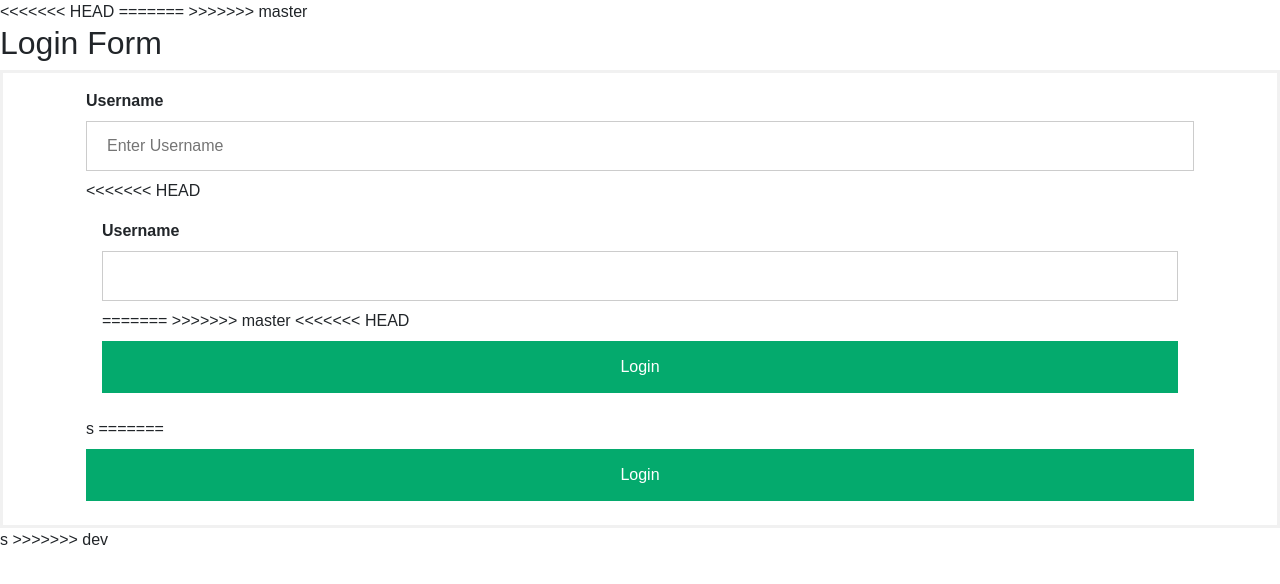
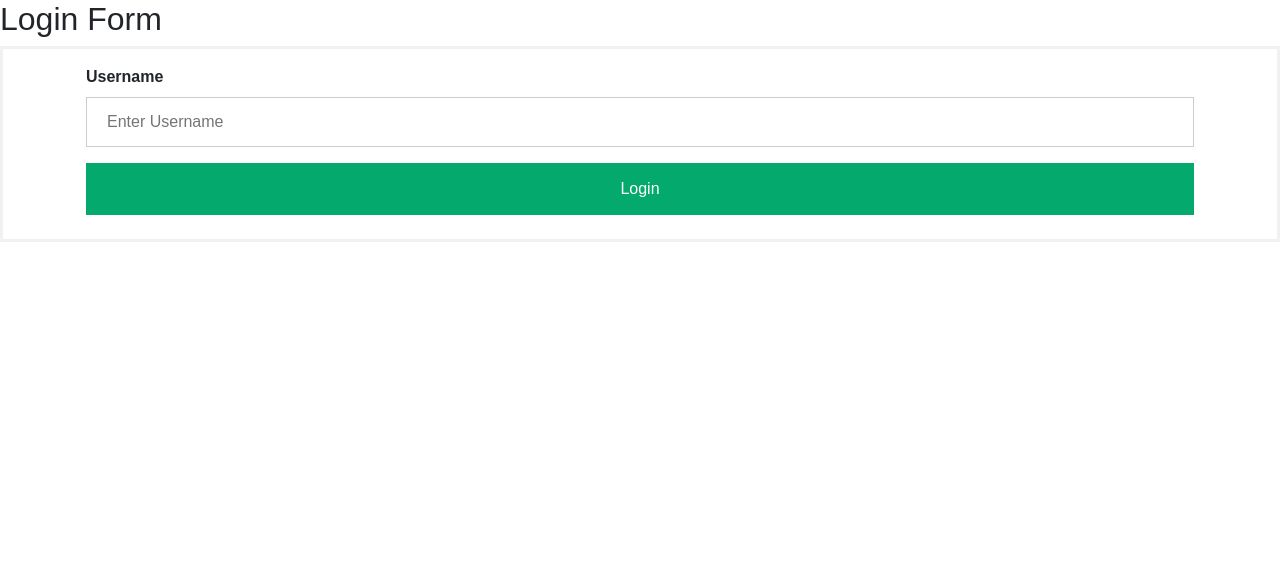
Before and after one commit to nyadav55/admindashboard, a PHP site: page / in a window 1280 px wide. Shown: the top 584 px of the page. Run offline with PHP 8.4, Linux system fonts and the light colour scheme.

Commit message:
UI changes

```diff
--- a/action.js
+++ b/action.js
@@ -1,5 +1,6 @@
 function loginuser() {
     var username = $('#uname').val()
+    alert("username "+username);
             $.ajax({
                 type: "GET",
                 url: "controller/loginaccess.php?action=checkLogin&username="+ username,
@@ -7,6 +8,7 @@ function loginuser() {
                 async: true,
                 success: function(data) {
                     alert(data);
+
                     $('#result').html(data);
                 }
             });
--- a/connection/conn.php
+++ b/connection/conn.php
@@ -34,7 +34,7 @@ $mysqli = new mysqli(DB_HOST, DB_USER, DB_PASSWORD, DB_DATABASE);
             printf("Connect failed: %s<br />", $mysqli -> connect_error);
             exit();
          }
-         printf('Connected successfully.<br />');
+//         printf('Connected successfully.<br />');
          return $mysqli;
 //         $mysqli -> close();
 ?>
--- a/index.php
+++ b/index.php
@@ -6,11 +6,7 @@ and open the template in the editor.
 -->
 <html>
     <head>
-<<<<<<< HEAD
-        <!-- Required meta tags Test -->
-    <meta charset="utf-8">
-    <meta name="viewport" content="width=device-width, initial-scale=1">
-=======
+
         <!-- Required meta tags -->
         <meta charset="utf-8">
         <meta name="viewport" content="width=device-width, initial-scale=1">
@@ -21,7 +17,7 @@ and open the template in the editor.
         <link href="style.css" rel="stylesheet" type="text/css"/>
 
         <title>user login page</title>
->>>>>>> master
+
 
     </head>
     <body>
@@ -31,47 +27,21 @@ and open the template in the editor.
         <form action="" method="post">
             <div class="container">
                 <label for="uname"><b>Username</b></label>
-                <input type="text" placeholder="Enter Username" id="uname " name="uname">
+                <input type="text" placeholder="Enter Username" id="uname" name="uname">
 
-<<<<<<< HEAD
-<form action="" method="post">
-    <div class="container">
-    <label for="uname"><b>Username</b></label>
-    <input type="text" id="uname " name="uname" >
-=======
+
                 <!--    <label for="psw"><b>Password</b></label>
                     <input type="password" placeholder="Enter Password" name="psw" required>-->
->>>>>>> master
 
-<<<<<<< HEAD
                 <button type="submit" onclick="loginuser()">Login</button>
-                <!--    <label>
-                      <input type="checkbox" checked="checked" name="remember"> Remember me
-                    </label>-->
+
             </div>
 
-            <!--  <div class="container" style="background-color:#f1f1f1">
-                <button type="button" class="cancelbtn">Cancel</button>
-                <span class="psw">Forgot <a href="#">password?</a></span>
-              </div>-->
             <div id="result"></div>
         </form>
-        <script src="https://cdn.jsdelivr.net/npm/bootstrap@5.0.2/dist/js/bootstrap.bundle.min.js" integrity="sha384-MrcW6ZMFYlzcLA8Nl+NtUVF0sA7MsXsP1UyJoMp4YLEuNSfAP+JcXn/tWtIaxVXM" crossorigin="anonymous"></script>s
+        <script src="https://cdn.jsdelivr.net/npm/bootstrap@5.0.2/dist/js/bootstrap.bundle.min.js" integrity="sha384-MrcW6ZMFYlzcLA8Nl+NtUVF0sA7MsXsP1UyJoMp4YLEuNSfAP+JcXn/tWtIaxVXM" crossorigin="anonymous"></script>
         <script  src="https://code.jquery.com/jquery-3.7.1.min.js" integrity="sha256-/JqT3SQfawRcv/BIHPThkBvs0OEvtFFmqPF/lYI/Cxo=" crossorigin="anonymous"></script>
         <script src="action.js" type="text/javascript"></script>
-=======
-<!--    <label for="psw"><b>Password</b></label>
-    <input type="password" placeholder="Enter Password" name="psw" required>-->
 
-<button type="submit" onclick="loginuser()">Login</button>
-
-  </div>
-
-    <div id="result"></div>
-</form>
-<script src="https://cdn.jsdelivr.net/npm/bootstrap@5.0.2/dist/js/bootstrap.bundle.min.js" integrity="sha384-MrcW6ZMFYlzcLA8Nl+NtUVF0sA7MsXsP1UyJoMp4YLEuNSfAP+JcXn/tWtIaxVXM" crossorigin="anonymous"></script>s
-<script  src="https://code.jquery.com/jquery-3.7.1.min.js" integrity="sha256-/JqT3SQfawRcv/BIHPThkBvs0OEvtFFmqPF/lYI/Cxo=" crossorigin="anonymous"></script>
-<script src="action.js" type="text/javascript"></script>
->>>>>>> dev
     </body>
 </html>
```
Also changed, not shown: connection/dbconnection.php (added, +7 -0 lines), controller/loginaccess.php (+9 -8 lines), includes/filesincludes.php (added).
